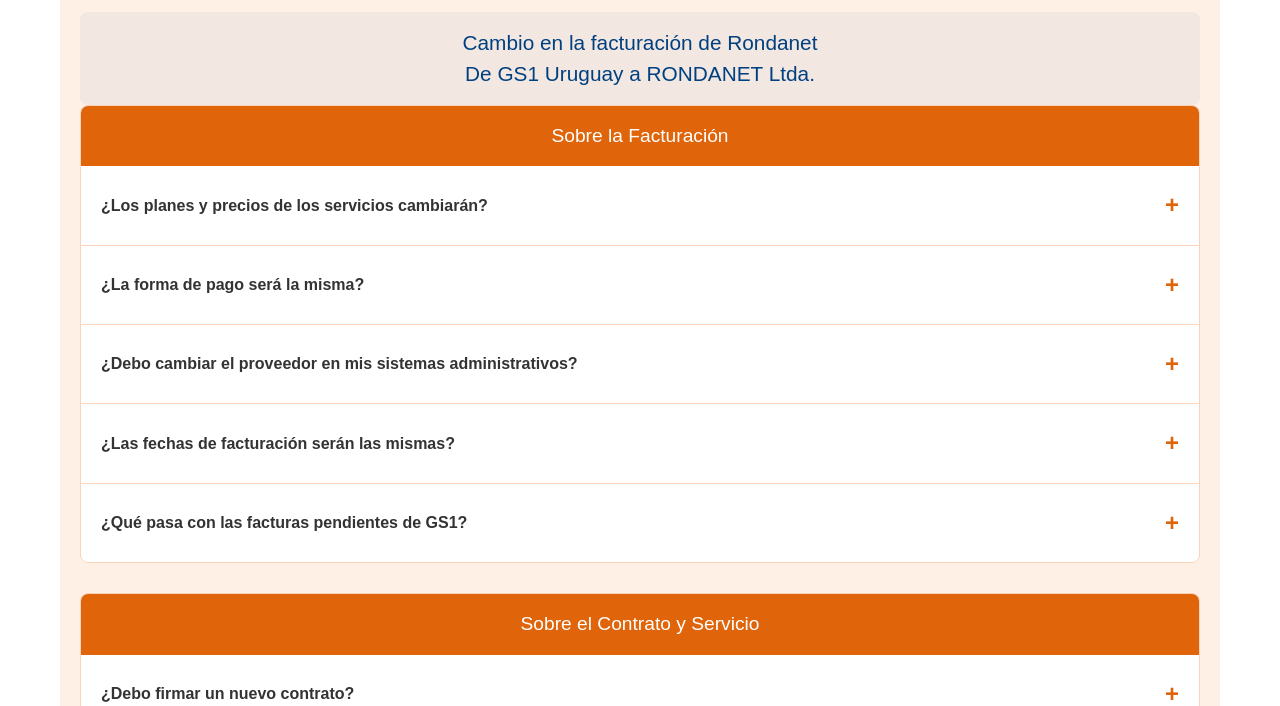
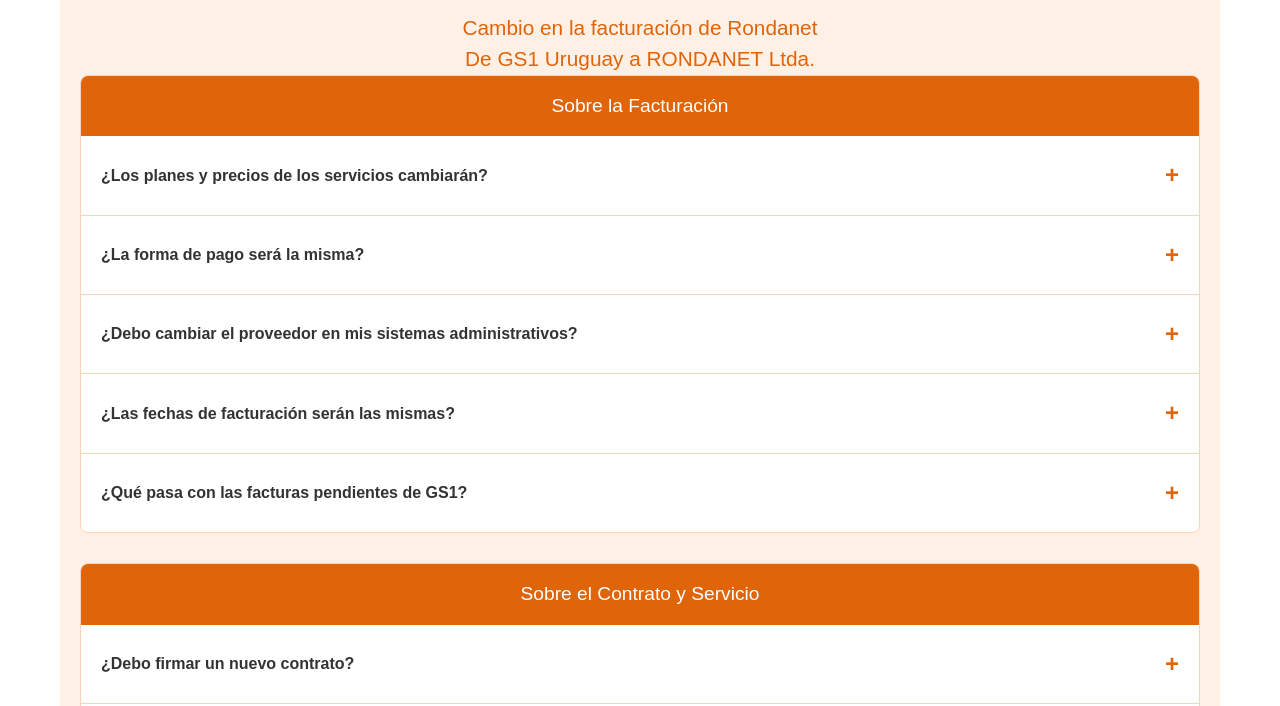
Before and after one commit to CunaNet/Faqs, a plain HTML site: page index.html in a window 1280 px wide. Shown: the part 94-800 px from the top of the page. Drawn offline with Linux system fonts and the light colour scheme.

Commit message:
Update index.html

```diff
--- a/index.html
+++ b/index.html
@@ -117,9 +117,9 @@
     </style>
 </head>
 <body>
-    <div class="header">
+     <div class="header">
         <h1>Preguntas Frecuentes</h1>
-        <div style="font-size: 1.3em; color: #004080; font-weight: 500; background-color: rgba(0,64,128,0.05); padding: 15px; border-radius: 8px; margin-top: 15px; line-height: 1.5;">
+        <div style="font-size: 1.3em; color: rgb(223,100,10); font-weight: 500; margin-top: 15px; line-height: 1.5;">
             <div>Cambio en la facturación de Rondanet</div>
             <div>De GS1 Uruguay a RONDANET Ltda.</div>
         </div>
```
